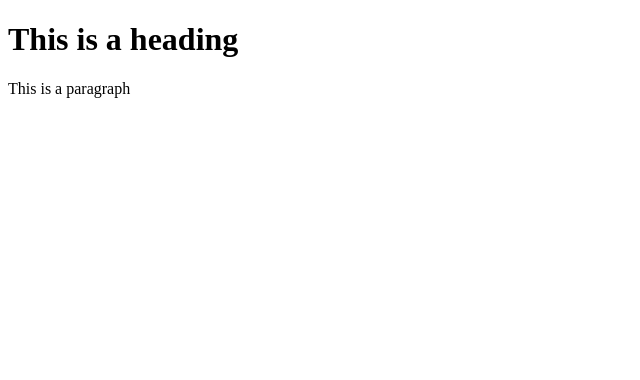
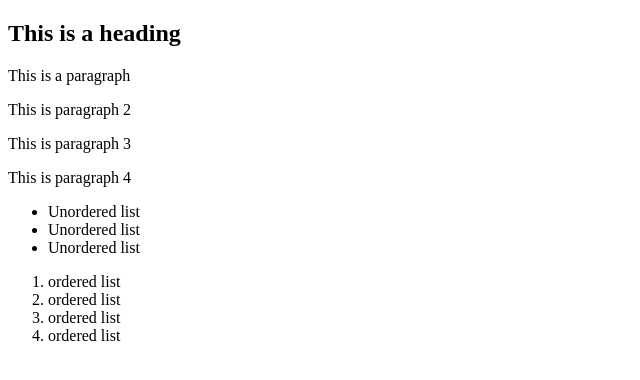
Before and after one commit to TommyFolliard/biography, a plain HTML site: page safari/trigger_safari_reader.html in a window 1280 px wide. Shown: the whole page, without its empty margins (0-640 px from the left). Drawn offline with Linux system fonts and the light colour scheme.

Commit message:
Added ol, ul, and article element

```diff
--- a/safari/trigger_safari_reader.html
+++ b/safari/trigger_safari_reader.html
@@ -1,10 +1,35 @@
 <!DOCTYPE html>
 <html>
+
+<head>
+<title>Safari Reader Trigger</title>
+</head>
+
 <body>
-
+<article>
 <h1>This is a heading</h1>
 
 <p>This is a paragraph</p>
 
+<p>This is paragraph 2 </p>
+
+<p>This is paragraph 3</p>
+
+<p>This is paragraph 4</p>
+
+<ul>
+<li>Unordered list</li>
+<li>Unordered list</li>
+<li>Unordered list</li>
+</ul>
+
+<ol>
+<li>ordered list</li>
+<li>ordered list</li>
+<li>ordered list</li>
+<li>ordered list</li>
+</ol>
+</article>
 </body>
+
 </html>
```
